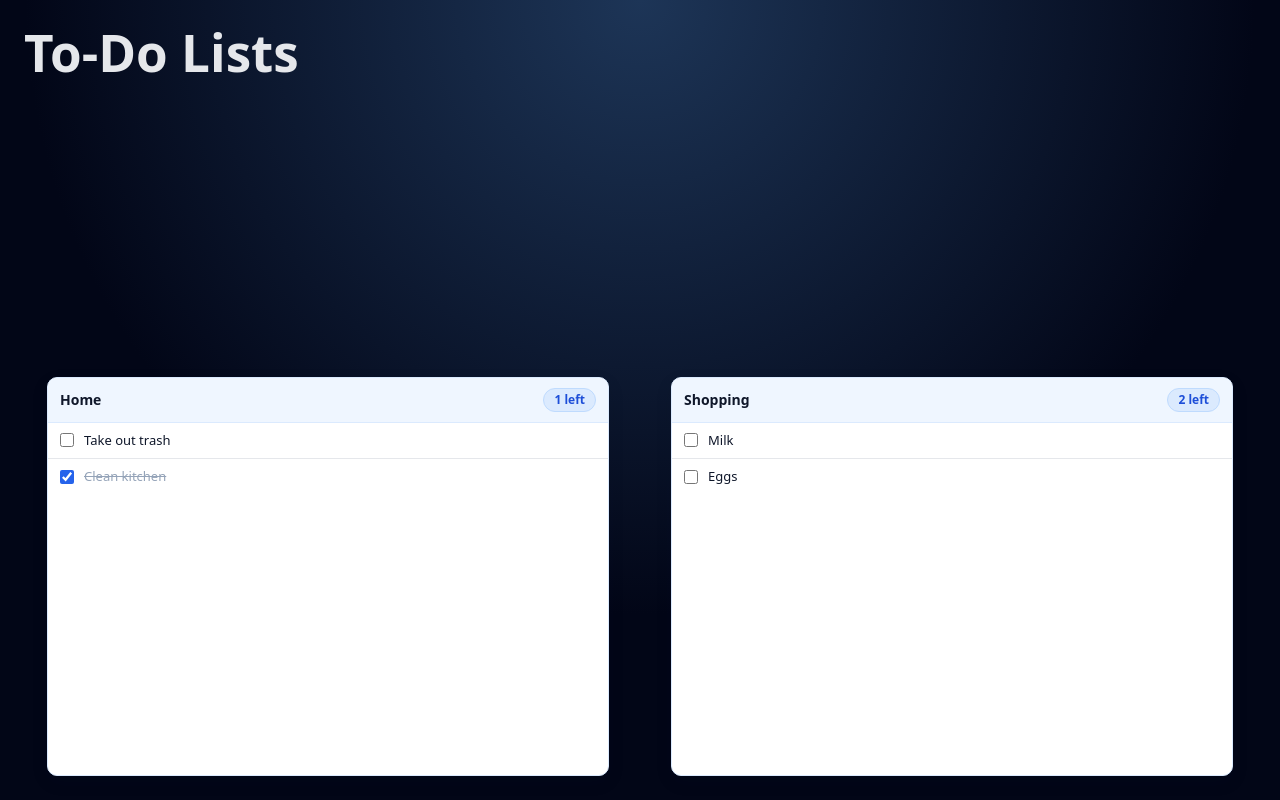
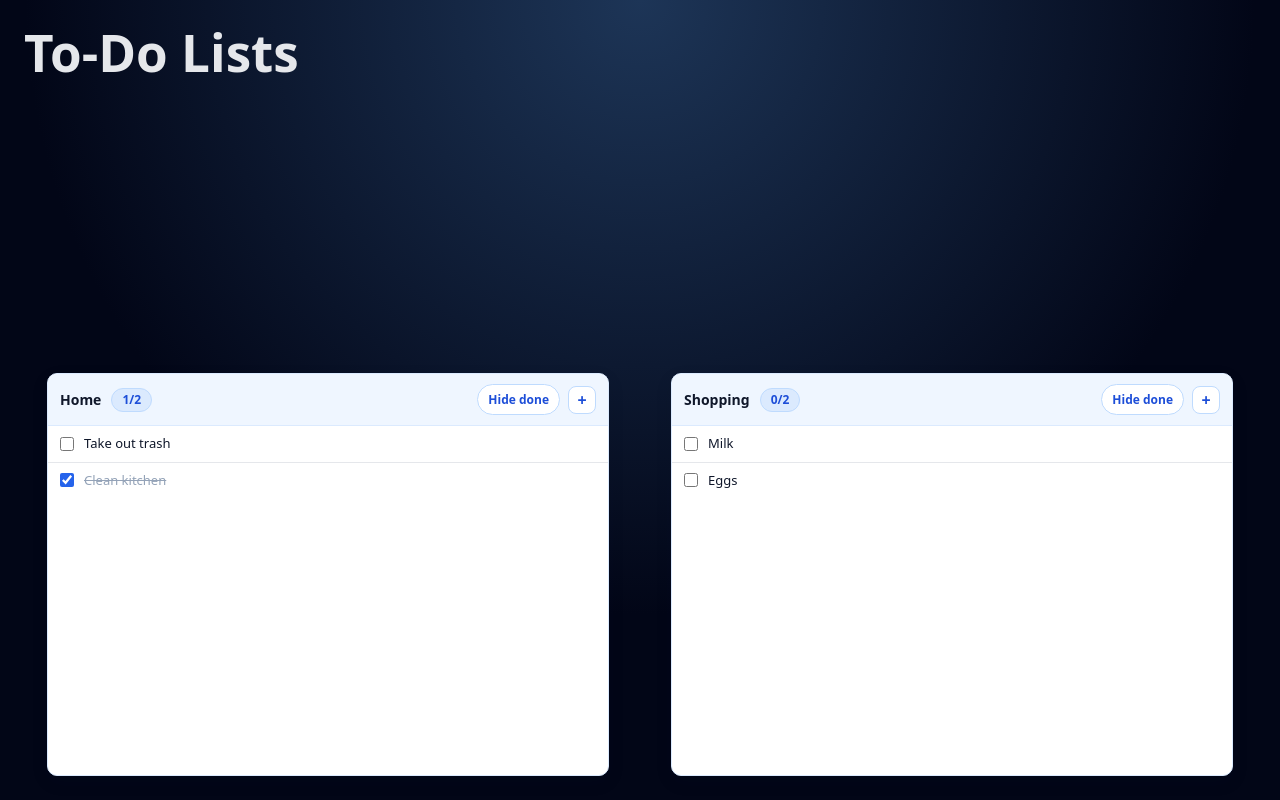
Before and after one commit to VisnevschiV/family-hub-front, a React (Vite) app: page /todos in a window 1280 px wide. Built offline with nearby package versions, Linux system fonts and the light colour scheme.

Commit message:
looks like a lot of todo functionalities

```diff
--- a/src/Components/TodoList.css
+++ b/src/Components/TodoList.css
@@ -1,3 +1,4 @@
+/* Panel */
 .todoList {
     width: 100%;
     max-width: 560px;
@@ -9,9 +10,10 @@
     color: #0f172a;
 
     box-shadow: 0 6px 18px rgba(15, 23, 42, 0.08);
-    overflow: hidden; /* keeps header/rows clipped to rounded corners */
+    overflow: hidden;
 }
 
+/* Header */
 .todoList__header {
     display: flex;
     align-items: center;
@@ -19,8 +21,23 @@
     gap: 12px;
 
     padding: 10px 12px;
-    background: #eff6ff; /* light blue like the screenshot */
+    background: #eff6ff;
     border-bottom: 1px solid #dbeafe;
+
+    cursor: pointer;
+    user-select: none;
+}
+
+.todoList__header:focus-visible {
+    outline: 2px solid #2563eb;
+    outline-offset: -2px;
+}
+
+.todoList__heading {
+    display: flex;
+    align-items: center;
+    gap: 10px;
+    min-width: 0;
 }
 
 .todoList__title {
@@ -28,11 +45,14 @@
     font-size: 14px;
     font-weight: 700;
     color: #0f172a;
+    white-space: nowrap;
+    overflow: hidden;
+    text-overflow: ellipsis;
 }
 
 .todoList__meta {
     font-size: 12px;
-    font-weight: 600;
+    font-weight: 700;
     color: #1d4ed8;
 
     background: #dbeafe;
@@ -41,10 +61,57 @@
     border-radius: 999px;
 }
 
+.todoList__headerActions {
+    display: flex;
+    align-items: center;
+    gap: 8px;
+}
+
+/* “Hide done” button */
+.todoList__toggleDoneBtn {
+    border-radius: 999px;
+    padding: 6px 10px;
+    border: 1px solid #bfdbfe;
+    background: #ffffff;
+    color: #1d4ed8;
+    font-size: 12px;
+    font-weight: 700;
+    cursor: pointer;
+}
+
+.todoList__toggleDoneBtn:hover {
+    background: #dbeafe;
+}
+
+.todoList__toggleDoneBtn[aria-pressed="true"] {
+    background: #1d4ed8;
+    border-color: #1d4ed8;
+    color: #ffffff;
+}
+
+/* + button */
+.todoList__iconBtn {
+    width: 28px;
+    height: 28px;
+    padding: 0;
+    border-radius: 8px;
+    border: 1px solid #bfdbfe;
+    background: #ffffff;
+    color: #1d4ed8;
+    font-weight: 900;
+    line-height: 1;
+    cursor: pointer;
+}
+
+.todoList__iconBtn:hover {
+    background: #dbeafe;
+}
+
+/* Tasks list (this fixes the extra space under the last task) */
 .todoList__items {
     list-style: none;
-    padding: 0;
-    margin: 0;
+    margin: 0;   /* kills the default bottom margin */
+    padding: 0;  /* kills the default left padding */
 }
 
 .todoList__item {
@@ -66,7 +133,7 @@
     width: 14px;
     height: 14px;
     margin: 0;
-    accent-color: #2563eb; /* modern checkbox tint */
+    accent-color: #2563eb;
 }
 
 .todoList__text {
@@ -78,3 +145,5 @@
     color: #94a3b8;
     text-decoration: line-through;
 }
+
+/* Modal (keep your existing modal styles below this if you already have them) */
--- a/src/Components/TodoList.jsx
+++ b/src/Components/TodoList.jsx
@@ -4,10 +4,18 @@ import "./TodoList.css";
 export default function TodoList({ title, initialItems = [] }) {
     const [items, setItems] = useState(initialItems);
 
-    const remainingCount = useMemo(
-        () => items.filter((i) => !i.done).length,
-        [items]
-    );
+    const [isCollapsed, setIsCollapsed] = useState(false);
+    const [hideCompleted, setHideCompleted] = useState(false);
+
+    const [isAddOpen, setIsAddOpen] = useState(false);
+    const [newText, setNewText] = useState("");
+
+    const totalCount = items.length;
+    const doneCount = useMemo(() => items.filter((i) => i.done).length, [items]);
+
+    const visibleItems = useMemo(() => {
+        return hideCompleted ? items.filter((i) => !i.done) : items;
+    }, [items, hideCompleted]);
 
     function toggleItem(id) {
         setItems((prev) =>
@@ -15,15 +23,90 @@ export default function TodoList({ title, initialItems = [] }) {
         );
     }
 
+    function toggleCollapsed() {
+        setIsCollapsed((prev) => !prev);
+        setIsAddOpen(false);
+    }
+
+    function openAdd() {
+        setNewText("");
+        setIsAddOpen(true);
+        setIsCollapsed(false);
+    }
+
+    function closeAdd() {
+        setIsAddOpen(false);
+        setNewText("");
+    }
+
+    function submitAdd(e) {
+        e.preventDefault();
+        const value = newText.trim();
+        if (!value) return;
+
+        setItems((prev) => [
+            ...prev,
+            { id: crypto.randomUUID(), text: value, done: false },
+        ]);
+        closeAdd();
+    }
+
     return (
         <section className="todoList">
-            <header className="todoList__header">
+            <header
+                className="todoList__header"
+                role="button"
+                tabIndex={0}
+                aria-expanded={!isCollapsed}
+                onClick={toggleCollapsed}
+                onKeyDown={(e) => {
+                    if (e.key === "Enter" || e.key === " ") {
+                        e.preventDefault();
+                        toggleCollapsed();
+                    }
+                }}
+            >
+                <div className="todoList__heading">
                     <h2 className="todoList__title">{title}</h2>
-                <div className="todoList__meta">{remainingCount} left</div>
+                    <div className="todoList__meta">
+                        {doneCount}/{totalCount}
+                    </div>
+                </div>
+
+                <div className="todoList__headerActions">
+                    <button
+                        type="button"
+                        className="todoList__toggleDoneBtn"
+                        aria-pressed={hideCompleted}
+                        onClick={(e) => {
+                            e.stopPropagation(); // don’t collapse when clicking this
+                            setHideCompleted((prev) => !prev);
+                        }}
+                        onKeyDown={(e) => e.stopPropagation()}
+                        title={hideCompleted ? "Show completed items" : "Hide completed items"}
+                    >
+                        {hideCompleted ? "Show done" : "Hide done"}
+                    </button>
+
+                    <button
+                        type="button"
+                        className="todoList__iconBtn"
+                        onClick={(e) => {
+                            e.stopPropagation(); // don’t collapse when pressing +
+                            openAdd();
+                        }}
+                        onKeyDown={(e) => e.stopPropagation()}
+                        aria-label={`Add a task to ${title}`}
+                        title="Add task"
+                    >
+                        +
+                    </button>
+                </div>
             </header>
 
+            {!isCollapsed && (
                 <ul className="todoList__items">
-                {items.map((item) => (
+                    {visibleItems.map((item) => (
                         <li key={item.id} className="todoList__item">
                             <label className="todoList__label">
                                 <input
@@ -32,13 +115,61 @@ export default function TodoList({ title, initialItems = [] }) {
                                     checked={item.done}
                                     onChange={() => toggleItem(item.id)}
                                 />
-                            <span className={item.done ? "todoList__text todoList__text--done" : "todoList__text"}>
+                                <span
+                                    className={
+                                        item.done
+                                            ? "todoList__text todoList__text--done"
+                                            : "todoList__text"
+                                    }
+                                >
                                     {item.text}
                                 </span>
                             </label>
                         </li>
                     ))}
                 </ul>
+            )}
+
+            {isAddOpen && !isCollapsed && (
+                <div
+                    className="todoList__modalBackdrop"
+                    role="dialog"
+                    aria-modal="true"
+                    onMouseDown={(e) => {
+                        if (e.target === e.currentTarget) closeAdd();
+                    }}
+                >
+                    <div className="todoList__modal">
+                        <div className="todoList__modalTitle">New task</div>
+
+                        <form className="todoList__modalForm" onSubmit={submitAdd}>
+                            <input
+                                className="todoList__modalInput"
+                                value={newText}
+                                onChange={(e) => setNewText(e.target.value)}
+                                placeholder="e.g. Buy milk"
+                                autoFocus
+                            />
+
+                            <div className="todoList__modalActions">
+                                <button
+                                    type="button"
+                                    className="todoList__modalBtn todoList__modalBtn--ghost"
+                                    onClick={closeAdd}
+                                >
+                                    Cancel
+                                </button>
+                                <button
+                                    type="submit"
+                                    className="todoList__modalBtn todoList__modalBtn--primary"
+                                >
+                                    Add
+                                </button>
+                            </div>
+                        </form>
+                    </div>
+                </div>
+            )}
         </section>
     );
 }
```
Lines whose indentation alone changed are shown as unchanged.
